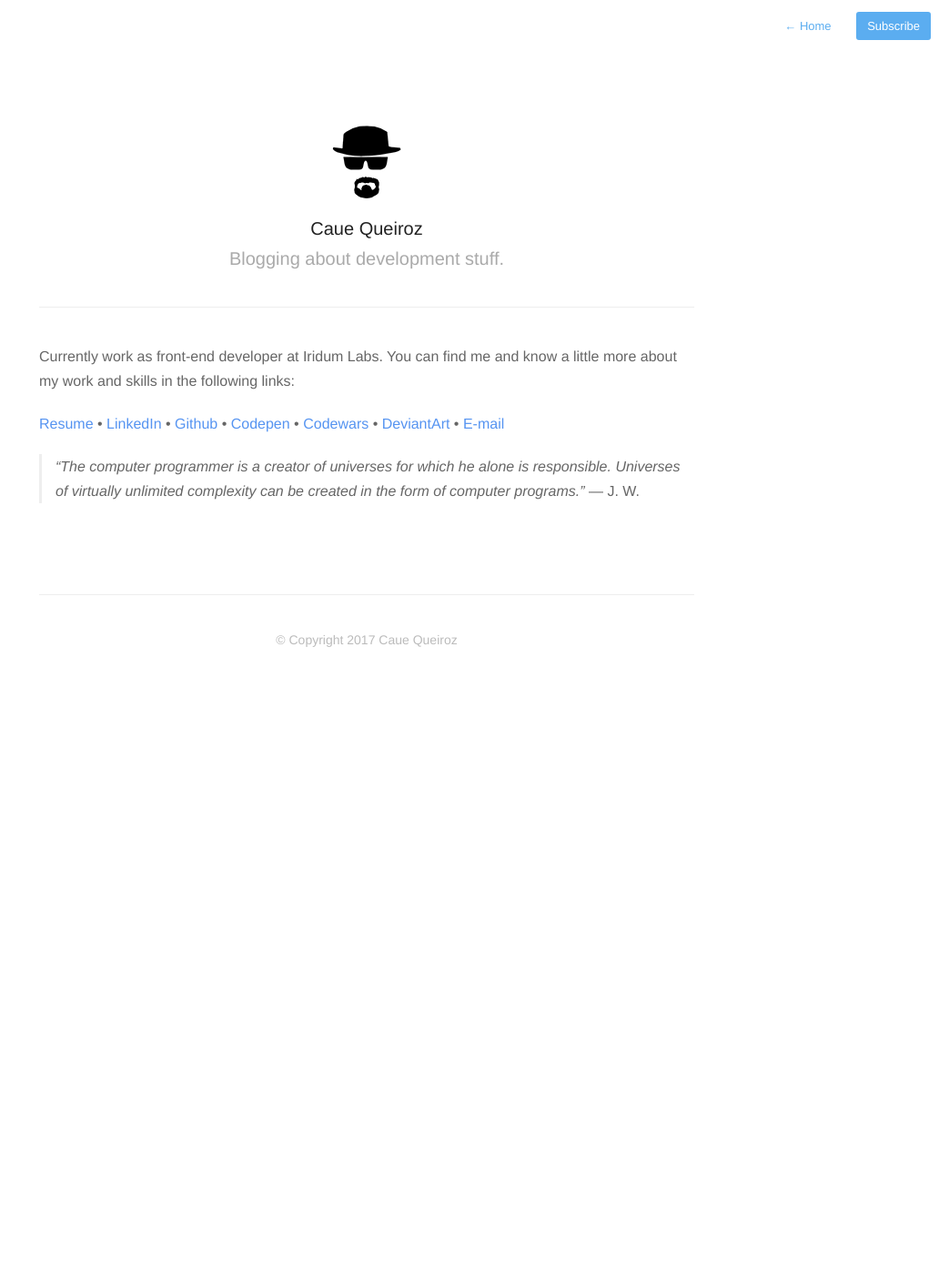
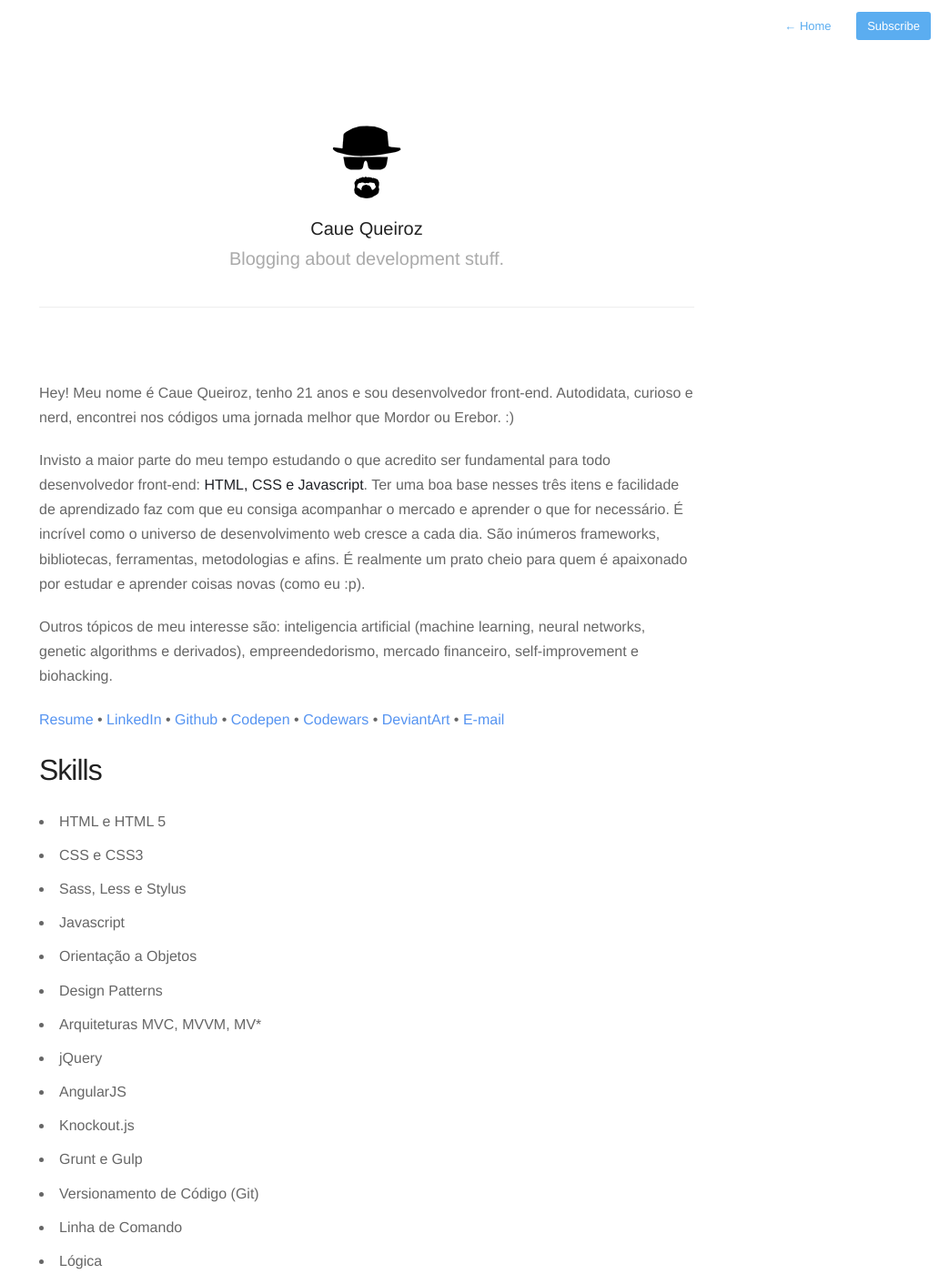
Before and after one commit to cauequeiroz/cauequeiroz.github.io, a Jekyll site: the page built from about.md, in a window 1280 px wide and 1400 px high. Shown: the whole window at 91% size, without its empty margins (237-1280 px from the left). Built offline with Jekyll 4.4.1, drawn with Linux system fonts in a browser that asks for light colours; some of the changed text lies outside the part shown.

Commit message:
Create about page

```diff
--- /dev/null
+++ b/_layouts/about.html
@@ -0,0 +1,9 @@
+---
+layout: default
+---
+
+<article class="post">
+    <section id="post-body">
+        {{content}}
+    </section>
+</article>
--- a/about.md
+++ b/about.md
@@ -2,13 +2,75 @@
 title: About
 permalink: about/
 profile: true
+layout: about
 ---
 
+Hey! Meu nome é Caue Queiroz, tenho 21 anos e sou desenvolvedor front-end. Autodidata, curioso e nerd, encontrei nos códigos uma jornada melhor que Mordor ou Erebor. :)
 
-Currently work as front-end developer at Iridum Labs. You can find me and know a little more about my work and skills in the following links:
+Invisto a maior parte do meu tempo estudando o que acredito ser fundamental para todo desenvolvedor front-end: **HTML, CSS e Javascript**. Ter uma boa base nesses três itens e facilidade de aprendizado faz com que eu consiga acompanhar o mercado e aprender o que for necessário. É incrível como o universo de desenvolvimento web cresce a cada dia. São inúmeros frameworks, bibliotecas, ferramentas, metodologias e afins. É realmente um prato cheio para quem é apaixonado por estudar e aprender coisas novas (como eu :p).
+
+Outros tópicos de meu interesse são: inteligencia artificial (machine learning, neural networks, genetic algorithms e derivados), empreendedorismo, mercado financeiro, self-improvement e biohacking.
 
 [Resume](https://github.com/cauequeiroz/resume) • [LinkedIn](https://www.linkedin.com/in/caue-queiroz) • [Github](https://github.com/cauequeiroz) • [Codepen](http://codepen.io/cauequeiroz/) • [Codewars](https://www.codewars.com/users/cauequeiroz) • [DeviantArt](http://cauequeiroz.deviantart.com/gallery/) • [E-mail](mailto:cauenqueiroz@gmail.com)
 
-> *“The computer programmer is a creator of universes for which he alone is responsible. Universes of virtually unlimited complexity can be created in the form of computer programs.”* ― J. W.
+# Skills
+
+- HTML e HTML 5
+- CSS e CSS3
+- Sass, Less e Stylus
+- Javascript
+- Orientação a Objetos
+- Design Patterns
+- Arquiteturas MVC, MVVM, MV*
+- jQuery
+- AngularJS
+- Knockout.js
+- Grunt e Gulp
+- Versionamento de Código (Git)
+- Linha de Comando
+- Lógica
+- Windows, Linux e OSX
+- Inglês intermediário
+- Facilidade e disposição para aprender o que não estiver nessa lista! :)
+
+# Projetos
+
+- [Order Book](https://github.com/cauequeiroz/orderbook)
+- [John Conway's Game of Life](https://github.com/cauequeiroz/game-of-life)
+- [Genius Dev Edition](https://github.com/cauequeiroz/genius-dev-edition)
+- [HighLow Game](https://github.com/cauequeiroz/highlow)
+- [Tictactoe](https://github.com/cauequeiroz/tictactoe)
+- [HTML5 Game Engine](https://github.com/cauequeiroz/game-engine)
+- [Jsokenpô](https://github.com/cauequeiroz/jsokenpo)
+- [Cat Clicker](https://github.com/cauequeiroz/cat-clicker)
+- [Simple Todo](https://github.com/cauequeiroz/simpletodo)
+- [Minecraft CSS](https://github.com/cauequeiroz/minecraft-css)
+- [Dribbble](https://github.com/cauequeiroz/dribbble)
+- [Focus](https://github.com/cauequeiroz/focus)
+- [Styles Conference](https://github.com/cauequeiroz/styles-conference)
+
+# Estudos
+
+- [CodeWars](https://www.codewars.com/users/cauequeiroz) - 6 kyu (50+ problemas resolvidos)
+- Shaping up with Angular.js - CodeSchool
+- Staying Sharp with Angular.js - CodeSchool
+- Try Ember - CodeSchool
+- Javascript Best Pratices - CodeSchool
+- Front End Frameworks - Udacity
+- Object-Oriented Javascript - Udacity
+- Javascript Design Patterns - Udacity
+- Intro to AJAX - Udacity
+- Intro to jQuery - Udacity
+- Intro to HTML and CSS - Udacity
+- Javascript Basics - Udacity
+- Writing READMEs - Udacity
+- HTML & CSS - Codecademy
+- Make a Website - Codecademy
+- Learn the Command Line - Codecademy
+- Javascript - Codecademy
+
+---
+
+> *"Jesse, you asked me if I was in the meth business or the money business. Neither. **I’m in the empire business**." - Walter White*.
 
 {% include footer.html %}
```
